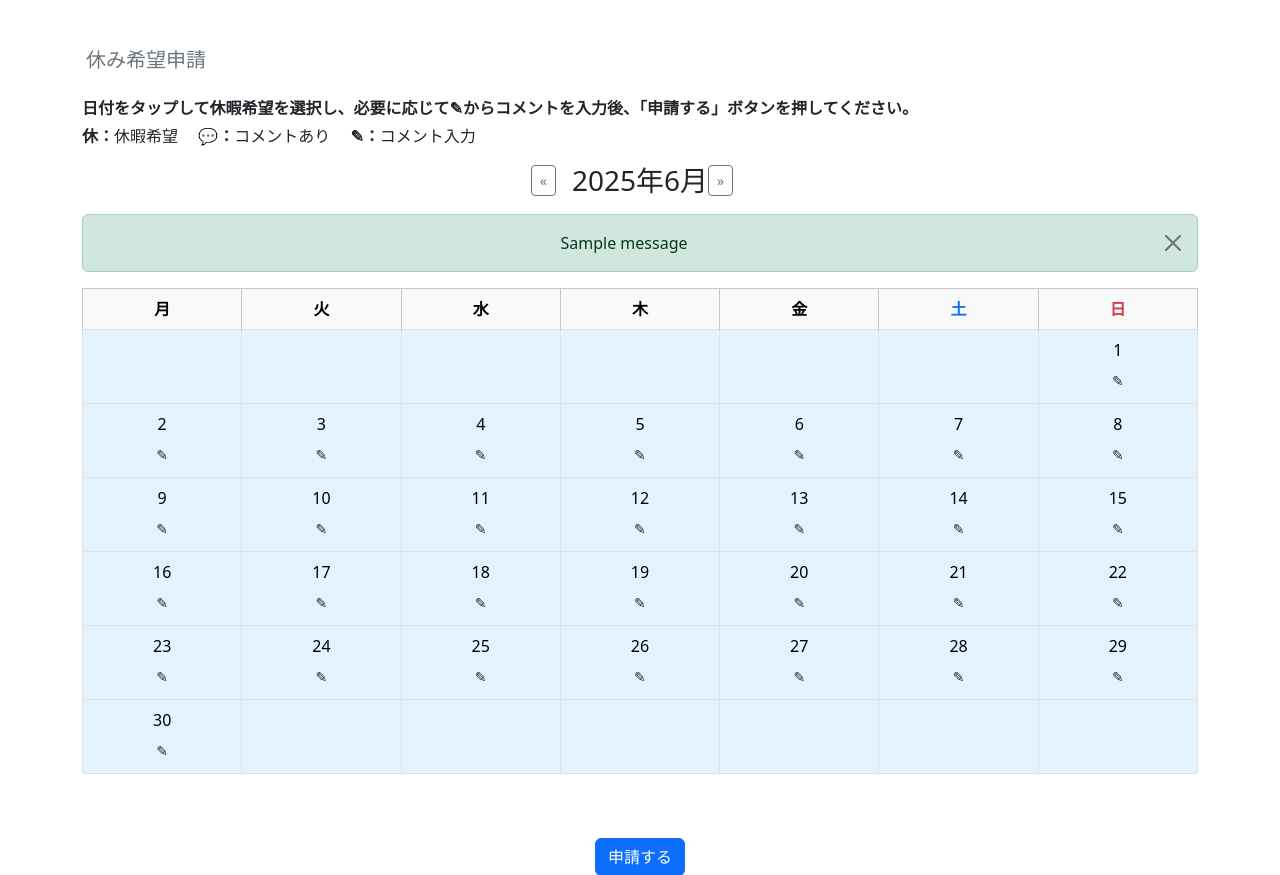
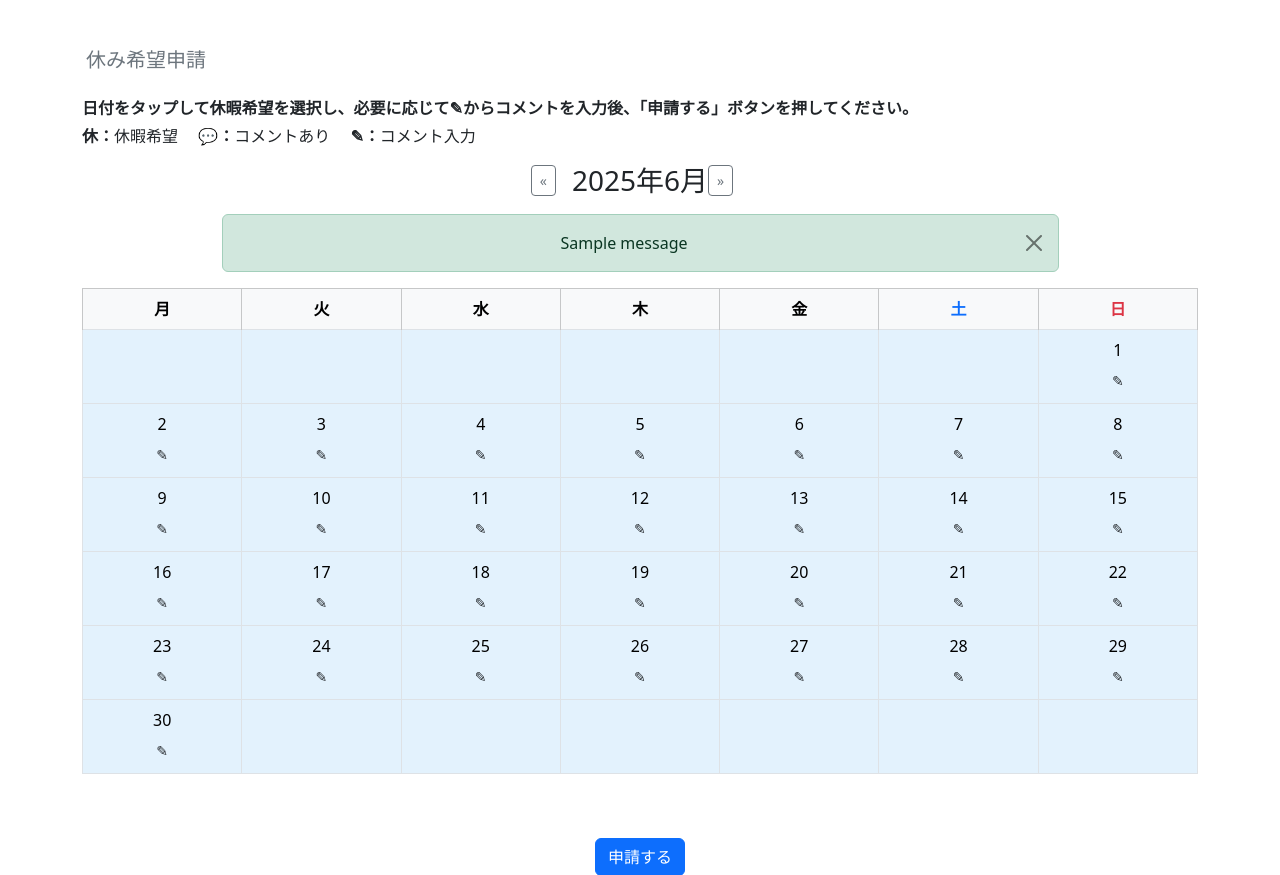
Before and after one commit to SatoAkie/Shift-Pilot, a Django app: page /shift_pilot/shifts/requests/ in a window 1280 px wide. Shown: the part 62-937 px from the top of the page. Run offline with Django 5.2, Linux system fonts and the light colour scheme; a user stored in the database is signed in; tables that the repository leaves empty hold one stand-in row (values such as "Sample post"); one stand-in notice (Sample message) is shown.

Commit message:
メッセージの修正をした

```diff
--- a/templates/shifts/shift_request.html
+++ b/templates/shifts/shift_request.html
@@ -33,15 +33,18 @@
         {% csrf_token %}
 
         {% if messages %}
-        {% for message in messages %}
-            <div class="alert alert-success alert-dismissible fade show" role="alert">
-                <div class="text-center">
-            {{ message }}
+            {% for message in messages %}
+                <div class="alert
+                            {% if message.tags == 'error' %}alert-danger
+                            {% elif message.tags == 'success' %}alert-success
+                            {% else %}alert-info{% endif %}
+                            alert-dismissible fade show text-center mx-auto w-75" role="alert">
+                    {{ message }}
+                    <button type="button" class="btn-close" data-bs-dismiss="alert" aria-label="閉じる"></button>
                 </div>
-            <button type="button" class="btn-close" data-bs-dismiss="alert" aria-label="閉じる"></button>
-            </div>
-        {% endfor %}
+            {% endfor %}
         {% endif %}
+
 
         <table class="table table-bordered text-center align-middle">
             <thead class="table-light">
```
